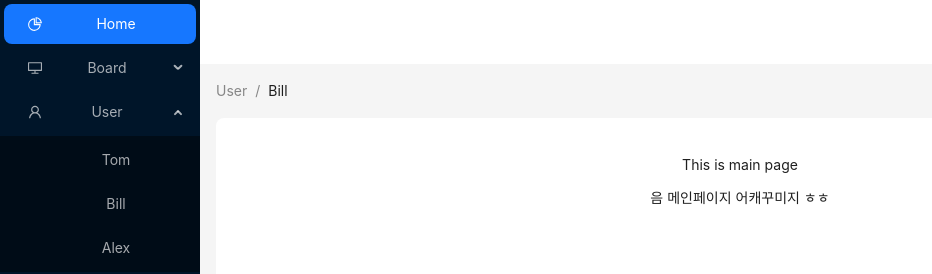
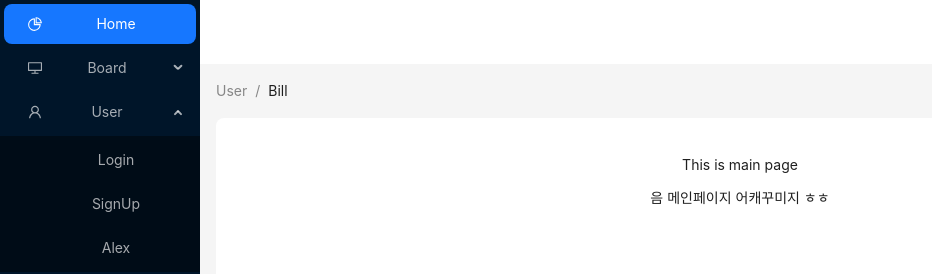
Before and after one commit to imwisdom/react-toy-project, a React (Create React App) app in the folder board/board-fe/: page / in a window 1280 px wide. Both pictures are taken after a click on the element "User". Shown: the top 274 px of the page, without its empty margins (0-932 px from the left). Built offline with nearby package versions, Linux system fonts and the light colour scheme.

Commit message:
feature: 링크 이동 구현

```diff
--- a/board/board-fe/package.json
+++ b/board/board-fe/package.json
@@ -15,6 +15,7 @@
     "antd": "^5.12.2",
     "react": "^18.2.0",
     "react-dom": "^18.2.0",
+    "react-router-dom": "^6.21.0",
     "react-scripts": "5.0.1",
     "typescript": "^4.9.5",
     "web-vitals": "^2.1.4"
--- a/board/board-fe/src/components/MenuFrame.tsx
+++ b/board/board-fe/src/components/MenuFrame.tsx
@@ -7,6 +7,7 @@ import {
 import type { MenuProps } from 'antd';
 import { Breadcrumb, Layout, Menu, theme } from 'antd';
 import React, { ReactNode, useState } from 'react';
+import { BrowserRouter, Link } from 'react-router-dom';
 
 const { Header, Content, Footer, Sider } = Layout;
 
@@ -17,14 +18,17 @@ function getItem(
   key: React.Key,
   icon?: React.ReactNode,
   children?: MenuItem[],
+  onClick?: () => void,
 ): MenuItem {
   return {
     key,
     icon,
     children,
     label,
+    onClick,
   } as MenuItem;
 }
+
 
 type PageComponentProps = {
     children: ReactNode
@@ -38,8 +42,8 @@ const items: MenuItem[] = [
     getItem('Alex', '5'),
   ]),
   getItem('User', 'sub1', <UserOutlined />, [
-    getItem('Tom', '3'),
-    getItem('Bill', '4'),
+    getItem('Login', '3'),
+    getItem(<Link to='./signUp'>SignUp</Link>, '4'),
     getItem('Alex', '5'),
   ]),
   getItem('Questions', 'sub2', <TeamOutlined />),
@@ -52,6 +56,7 @@ const MenuFrame: React.FC<PageComponentProps> = ({children}) => {
   } = theme.useToken();
 
   return (
+    <BrowserRouter>
     <Layout style={{ minHeight: '100vh' }}>
       <Sider collapsible collapsed={collapsed} onCollapse={(value) => setCollapsed(value)}>
         <div className="demo-logo-vertical" />
@@ -78,6 +83,7 @@ const MenuFrame: React.FC<PageComponentProps> = ({children}) => {
         <Footer style={{ textAlign: 'center' }}>Ant Design ©2023 Created by Ant UED</Footer>
       </Layout>
     </Layout>
+    </BrowserRouter>
   );
 };
 
```
Also changed, not shown: board/board-fe/src/pages/SignUp.tsx (added, +11 -0 lines), 1 other file (tests, documents, lock files or other folders).
